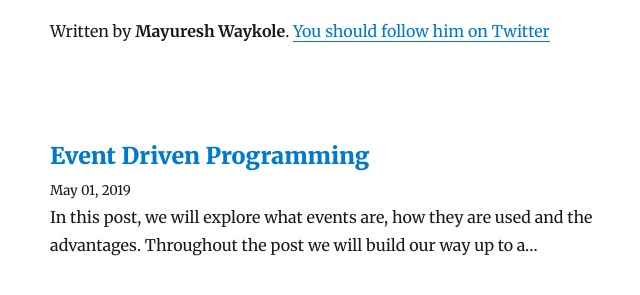
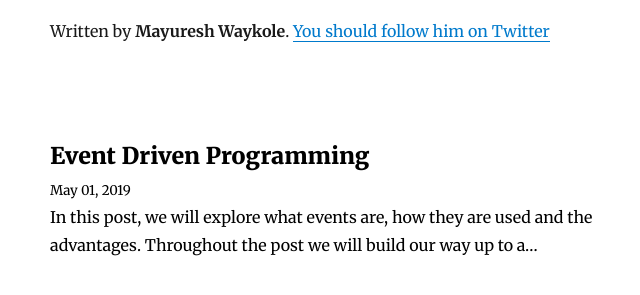
Before and after one commit to mayureshnw/mayureshnw.github.io, a Gatsby site: page / in a window 1280 px wide. Shown: the part 137-432 px from the top of the page, without its empty margins (275-915 px from the left). Built offline with nearby package versions, Linux system fonts and the light colour scheme; Gatsby itself is replaced by a stand-in of ours; some packages are replaced by stand-ins of ours.

Commit message:
resolves #3

```diff
--- a/src/pages/index.js
+++ b/src/pages/index.js
@@ -15,30 +15,21 @@
     return (
       <Layout location={this.props.location} title={siteTitle}>
         <SEO
-          title="All posts"
+          title="Tech Blog"
           keywords={[`blog`, `mayuresh`, `waykole`, `programming`]}
         />
         <Bio />
         {posts.map(({ node }) => {
-          console.log(node)
           const title = node.frontmatter.title || node.fields.slug
           return (
             <div key={node.fields.slug}>
-              <h3
-                style={{
-                  marginBottom: rhythm(1 / 4),
-                }}
-              >
-                <Link style={{ boxShadow: `none` }} to={node.fields.slug}>
+              <Link style={{ boxShadow: `none`, color: `black` }} to={node.fields.slug}>
+                <h3 style={{ marginBottom: rhythm(1 / 4) }}>
                   {title}
-                </Link>
-              </h3>
-              <small>{node.frontmatter.date}</small>
-              <p
-                dangerouslySetInnerHTML={{
-                  __html: node.excerpt,
-                }}
-              />
+                </h3>
+                <small>{node.frontmatter.date}</small>
+                <p dangerouslySetInnerHTML={{ __html: node.excerpt, }} />
+              </Link>
             </div>
           )
         })}
```
